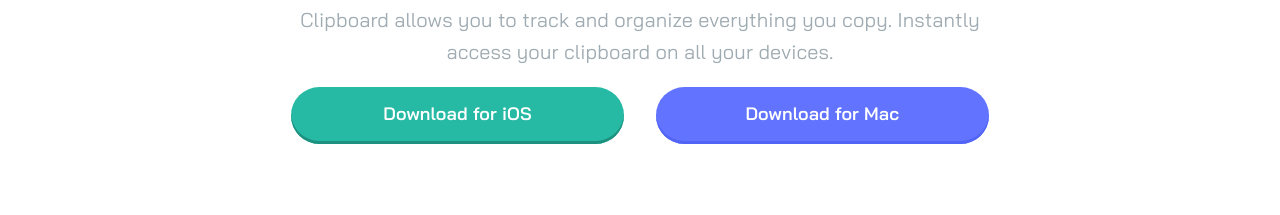
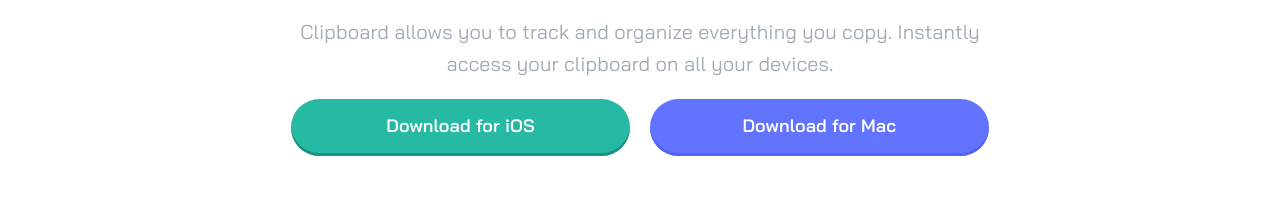
Before and after one commit to AGutierrezR/clipboard-landing-page, a website built with Vite: page index.html in a window 1280 px wide. Shown: the part 380-595 px from the top of the page. Built offline with nearby package versions, Linux system fonts and the light colour scheme.

Commit message:
Improve intro-banner

```diff
--- a/index.html
+++ b/index.html
@@ -14,28 +14,28 @@
 <body>
 
   <main>
-    <section class="intro-banner region">
+    <section class="intro-banner pt-31-33 pb-[4.75rem] tracking-[0.12px]">
       <div class="wrapper">
         <svg class="icon icon--logo mx-auto">
           <use xlink:href="#:logo" />
         </svg>
 
-        <div class="flow mt-[3.875rem]">
+        <div class="flow mt-[3.75rem]">
           <div class="flow text-center">
             <h1>A history of everything you copy</h1>
-            <p class="flow-space-s-2xs mx-auto max-w-[56ch] text-step-0">
+            <p class="mt-4-2 mx-auto max-w-[56ch] text-step-0">
               Clipboard allows you to track and organize everything you copy.
               Instantly access your clipboard on all your devices.
             </p>
           </div>
-          <div class="actions switcher center mt-[2.625rem] max-w-[470px] gap-[1.25rem]">
+          <div class="actions switcher center mt-[2.625rem] max-w-[470px]">
             <button class="cta cta--primary grow">Download for iOS</button>
             <button class="cta cta--secondary grow">Download for Mac</button>
           </div>
         </div>
       </div>
     </section>
-    <section class="snippets region">
+
       <div class="wrapper">
         <div class="flow center text-center">
           <h2>Keep track of your snippets</h2>
--- a/src/css/blocks/intro-banner.css
+++ b/src/css/blocks/intro-banner.css
@@ -1,11 +1,12 @@
 .intro-banner {
-  --region-space: var(--space-4xl) 76px;
+  background-image: url('/images/bg-header-mobile.png');
+  background-repeat: no-repeat;
+  background-position: top;
+  background-size: 100% auto;
 }
 
-.intro-banner {
-  letter-spacing: 0.12px;
+@media screen(md) {
+  .intro-banner {
+    background-image: url('/images/bg-header-desktop.png');
+  }
 }
-
-.intro-banner .actions {
-  --threshold: 470px;
-}
--- /dev/null
+++ b/src/css/components/actions.css
@@ -0,0 +1,4 @@
+.actions.switcher {
+  --gutter: 1.25rem;
+  --threshold: 470px;
+}
--- a/src/css/styles.css
+++ b/src/css/styles.css
@@ -10,7 +10,7 @@
 
 @import './blocks/intro-banner.css';
 @import './blocks/snippets.css';
-
+@import './components/actions.css';
 @import './components/button.css';
 @import './components/icon.css';
 
--- a/src/design-tokens/spacing.json
+++ b/src/design-tokens/spacing.json
@@ -111,6 +111,16 @@
       "name": "Zero - 2XL",
       "min": 0,
       "max": 72
+    },
+    {
+      "name": "4 - 2",
+      "min": 16,
+      "max": 8
+    },
+    {
+      "name": "31 - 33",
+      "min": 124,
+      "max": 132
     }
   ]
 }
```
